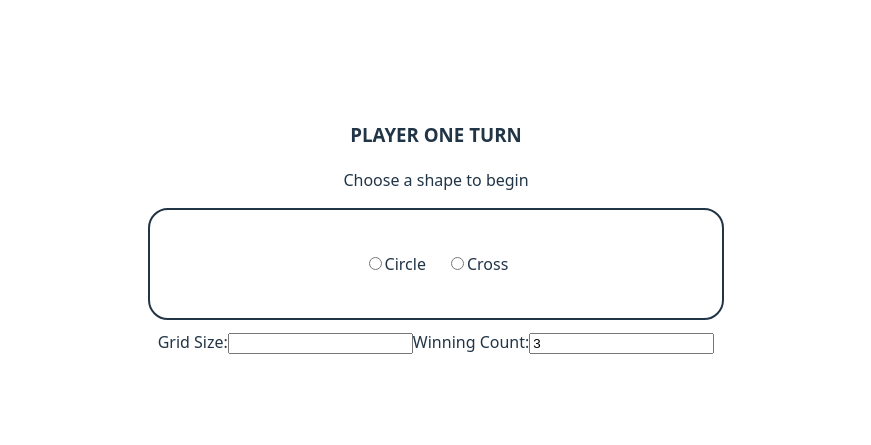
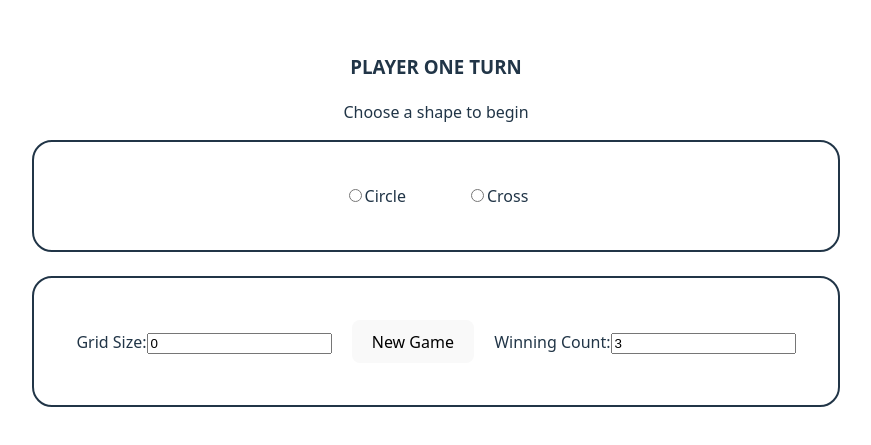
Before and after one commit to joachim512/react-training, a React (Vite) app: page / in a window 1280 px wide. Shown: the part 167-612 px from the top of the page, without its empty margins (204-1075 px from the left). Built offline with nearby package versions, Linux system fonts and the light colour scheme.

Commit message:
new win logic, new component for board settings, new game options, player win message

```diff
--- a/src/App.css
+++ b/src/App.css
@@ -58,6 +58,12 @@
   display: flex;
   justify-content: center;
   align-items: center;
+  gap:20px;
+}
+.gridContainer {
+  display: flex;
+  justify-content: center;
+  align-items: center;
 }
 
 .padding{
--- a/src/components/Board.tsx
+++ b/src/components/Board.tsx
@@ -10,7 +10,7 @@ function Board({ gridValue, onAction }: boardProps) {
   return (
     <>
       <div
-        className="container"
+        className="gridContainer"
         style={{
           display: "grid",
           gridTemplateColumns: `repeat(${squareRoot}, 0fr)`,
@@ -22,7 +22,7 @@ function Board({ gridValue, onAction }: boardProps) {
             key={index}
             onClick={() => onAction(index, value)}
           >
-            {value}
+            {index}
           </button>
         ))}
       </div>
--- a/src/components/board-condition.tsx
+++ /dev/null
@@ -1,39 +0,0 @@
-interface props {
-  winCount: number;
-  onGridSize: (value: number) => void;
-  onWinCount: (value: number) => void;
-}
-
-const boardCondition = ({ winCount, onWinCount, onGridSize }: props) => {
-  return (
-    <>
-      <div className="padding">
-        <div className="container">
-          <div className="grid-container">
-            <label htmlFor="gridSize" className="grid-column">
-              Grid Size:
-              <input
-                type="number"
-                onChange={(e) => {
-                  onGridSize(Number(e.target.value));
-                }}
-              />
-            </label>
-          </div>
-
-          <label htmlFor="gridSize" className="grid-column">
-            Winning Count:
-            <input
-              type="number"
-              value={winCount}
-              onChange={(e) => {
-                onWinCount(Number(e.target.value));
-              }}
-            />
-          </label>
-        </div>
-      </div>
-    </>
-  );
-};
-export default boardCondition;
--- /dev/null
+++ b/src/components/board-settings.tsx
@@ -0,0 +1,50 @@
+interface props {
+  size: number;
+  winCount: number;
+  onGridSize: (value: number) => void;
+  onWinCount: (value: number) => void;
+  onRestart: ()=>void
+}
+
+const boardCondition = ({ winCount, size, onWinCount, onGridSize, onRestart }: props) => {
+  return (
+    <>
+      <div className="card">
+        <div className="padding">
+          <div className="container">
+            <label htmlFor="gridSize" className="grid-column">
+              Grid Size:
+              <input
+                value={size}
+                type="number"
+                onChange={(e) => {
+                  onGridSize(Number(e.target.value));
+                }}
+              />
+            </label>
+
+            <div className="container">
+              <button
+                onClick={onRestart}
+               >
+                New Game
+              </button>
+            </div>
+
+            <label htmlFor="gridSize" className="grid-column">
+              Winning Count:
+              <input
+                type="number"
+                value={winCount}
+                onChange={(e) => {
+                  onWinCount(Number(e.target.value));
+                }}
+              />
+            </label>
+          </div>
+        </div>
+      </div>
+    </>
+  );
+};
+export default boardCondition;
--- a/src/game.tsx
+++ b/src/game.tsx
@@ -1,55 +1,57 @@
 import { useState } from "react";
 import ShapeSelector from "./components/ShapeSelector";
 import Board from "./components/Board";
-import BoardCondition from "./components/board-condition";
+import BoardCondition from "./components/board-settings";
 function Game() {
   //state for turn
   const [selectedShape, setSelectedShape] = useState<string>("");
   //state for grid value
   const [gridVal, setGridVal] = useState<string[]>(Array(0).fill(""));
+  //State for grid size
+  const [gridSize, setGridSize] = useState<number>(0);
   //state for player turn
   const [playerTurn, setPlayerTurn] = useState<boolean>(true); //true is player 1
   //state for required count to win
   const [winCount, setWinCount] = useState<number>(3);
+  //state to determine winner
+
 
   const handleClick = (val: string) => {
     setSelectedShape(val);
   };
   const winner = () => {
-    const n = Math.sqrt(gridVal.length);
-    if (!Number.isInteger(n)) return null;
-    const get = (r: number, c: number) => gridVal[r * n + c];
+    const numCols = Math.floor(Math.sqrt(gridSize));
+
     const directions = [
-      [0, 1],
-      [1, 0],
-      [1, 1],
-      [1, -1],
+      { dr: 0, dc: 1 },
+      { dr: 1, dc: 0 },
+      { dr: 1, dc: 1 },
+      { dr: 1, dc: -1 },
     ];
-    for (let r = 0; r < n; r++) {
-      for (let c = 0; c < n; c++) {
-        const start = get(r, c);
-        if (!start) continue;
-        for (const [dr, dc] of directions) {
-          let count = 1;
-          for (let k = 1; k < winCount; k++) {
-            const nr = r + dr * k;
-            const nc = c + dc * k;
-            if (
-              nr < 0 ||
-              nr >= n ||
-              nc < 0 ||
-              nc >= n ||
-              get(nr, nc) !== start
-            ) {
-              break;
-            }
-            count++;
-          }
-          if (count === winCount) {
-            return start;
+
+    const getVal = (r: number, c: number) => {
+      if (c < 0 || c >= numCols || r < 0) return null;
+      const index = r * numCols + c;
+      return gridVal[index] || null;
+    };
+
+    for (let i = 0; i < gridVal.length; i++) {
+      const row = Math.floor(i / numCols);
+      const col = i % numCols;
+      const player = gridVal[i];
+
+      if (!player) continue;
+
+      const isWin = directions.some(({ dr, dc }) => {
+        for (let step = 1; step < winCount; step++) {
+          if (getVal(row + dr * step, col + dc * step) !== player) {
+            return false;
           }
         }
-      }
+        return true;
+      });
+
+      if (isWin) return player;
     }
 
     return null;
@@ -68,9 +70,15 @@ function Game() {
     });
     setSelectedShape((prev) => (prev === "O" ? "X" : "O"));
     setPlayerTurn((prev) => (prev ? false : true));
-    winner();
+    // winner();
+  };
+  const handleGameRestart = () => {
+    setGridVal(Array(gridSize).fill(""));
+    setPlayerTurn(true);
+    setSelectedShape("");
   };
   const handleGridSize = (size: number) => {
+    setGridSize(size);
     setGridVal(Array(size).fill(""));
   };
   return (
@@ -82,13 +90,16 @@ function Game() {
         winner() && <h4>{!playerTurn ? "PLAYER ONE WIN" : "PLAYER TWO WIN"}</h4>
       )}
       <ShapeSelector value={selectedShape} onAction={handleClick} />
+      <br />
       <BoardCondition
+        size={gridSize}
         winCount={winCount}
         onWinCount={handleWinCount}
         onGridSize={handleGridSize}
+        onRestart={handleGameRestart}
       />
+      <br />
       <Board gridValue={gridVal} onAction={handleGridValue} />
-
     </>
   );
 }
```
